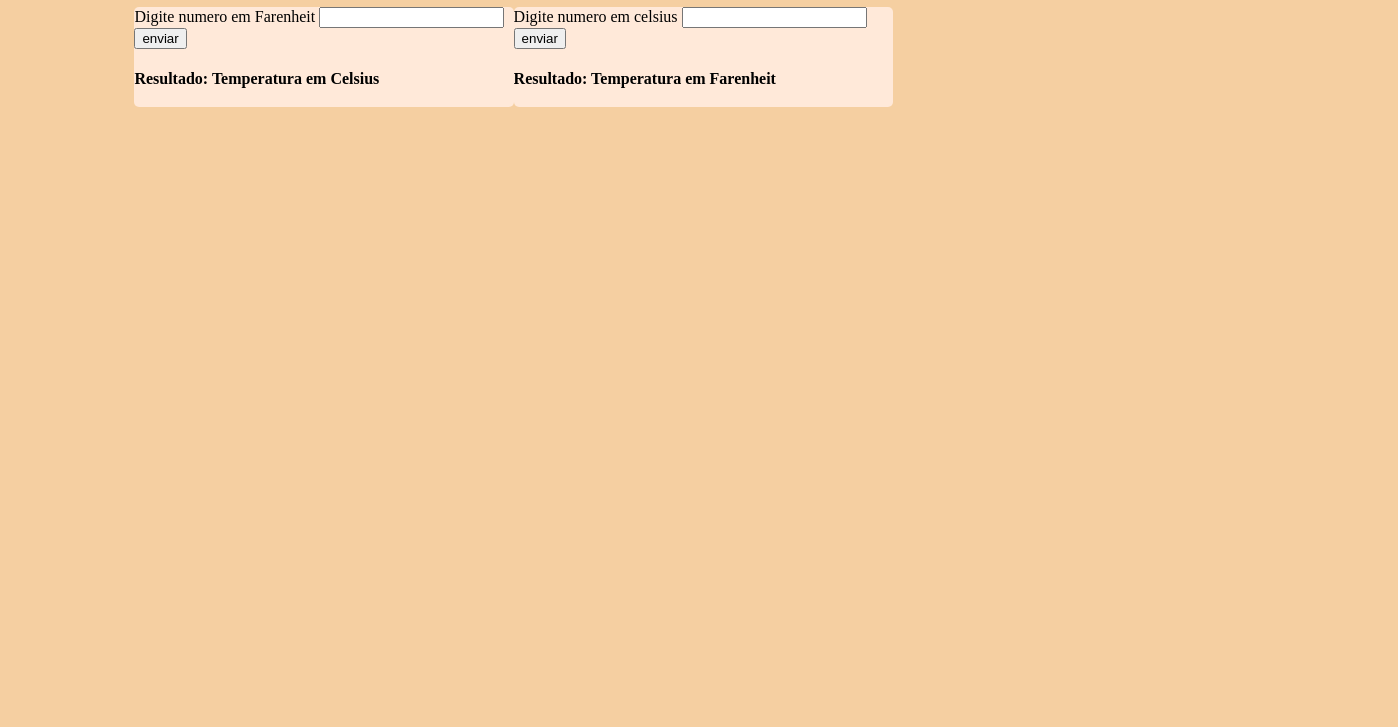
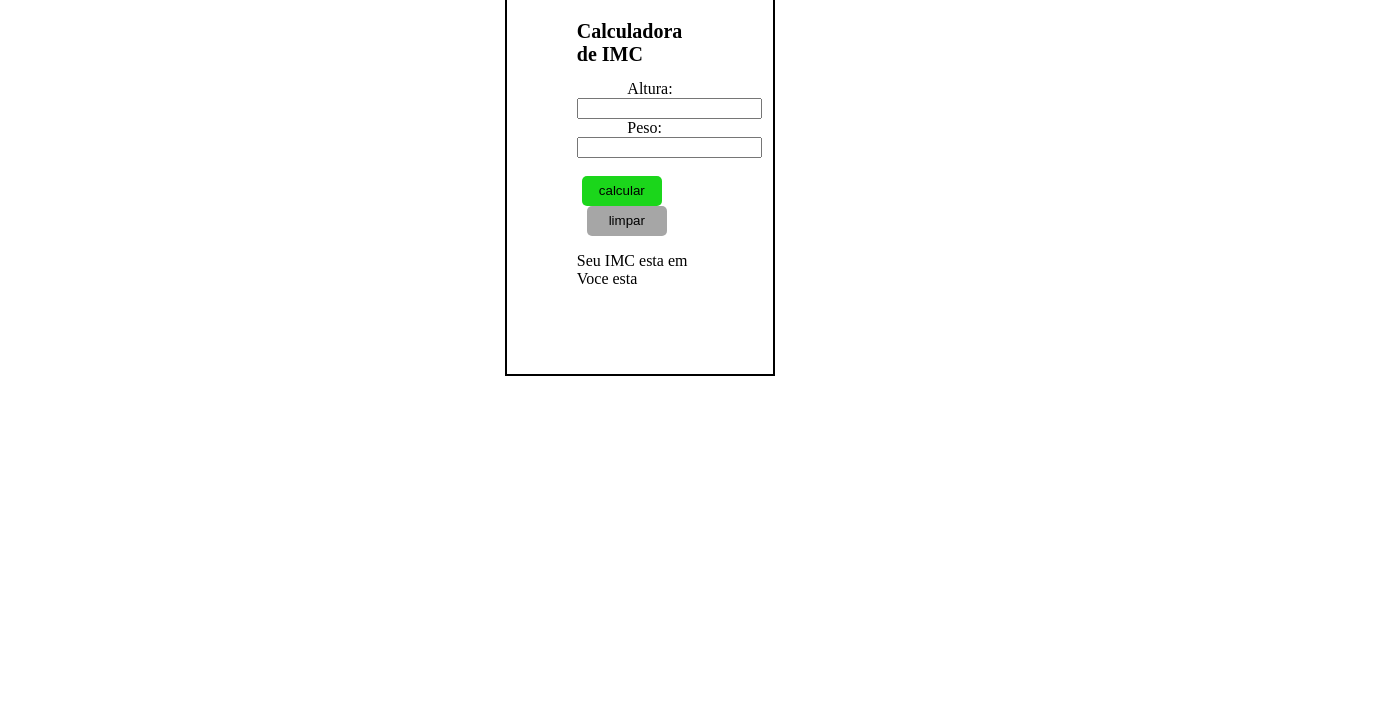
Before and after one commit to rabbitSamurai/ConversorTEMP, a plain HTML site: page index.html in a window 1280 px wide. Shown: the part 73-800 px from the top of the page, 1398 px wide, since content can reach past the window. Drawn offline with Linux system fonts and the light colour scheme.

Commit message:
prova de logica de javascript

```diff
--- a/index.html
+++ b/index.html
@@ -1,31 +1,31 @@
 <!DOCTYPE html>
 <html lang="en">
 <head>
-    <link rel="stylesheet" href="style.css">
-    <script src="script.js"></script>
     <meta charset="UTF-8">
     <meta http-equiv="X-UA-Compatible" content="IE=edge">
     <meta name="viewport" content="width=device-width, initial-scale=1.0">
-    <title>Conversor de Temp</title>
+    <script src="/script.js"></script>
+    <link rel="stylesheet" href="style.css">
+    <title>Calculadora IMC</title>
 </head>
 <body>
-    <h1>Conversor de Temp</h1>
-    <form action="">
-        <div id="celsiusDiv">
-            <label for="inputDeCelsius">Digite numero em celsius</label>
-            <input type="number" name="inputCelsius" id="inputCelsius"><br>
-            <input type="button" value="enviar" onclick="celsiustoFarenheit ();">
-            <h4>Resultado: <span id="span"> Temperatura em Farenheit </span></h4>
-        </div>
 
-        <div id="FarenheitDiv">
+    <div>
+        <form>
+        <h1>Calculadora de IMC</h1>
+        <label for="altura" >Altura:</label><br>
+        <input type="number" name="altura" id="altura"><br>
 
-            <label for="inputDeFarenheit">Digite numero em Farenheit</label>
-            <input type="number" name="inputFarenheit" id="inputFarenheit"><br>
-            <input type="button" value="enviar" onclick="farenheitToCelsius ();">
-            <h4>Resultado: <span id="spanf"> Temperatura em Celsius </span></h4>
-         </div>
+        <label for="peso">Peso:</label><br>
+        <input type="number" name="peso" id="peso"><br><br>
 
-    </form>
+        <input type="button" value="calcular" id="calc" onclick="Obesidade()">
+        <button type="reset" id="limpar">limpar</button>
+
+        <p>Seu IMC esta em <span id="resultImc"></span> Voce esta <span id="resultObesidade"></span></p>
+
+        </form>
+    </div>
+
 </body>
 </html>
--- a/script.js
+++ b/script.js
@@ -1,14 +1,41 @@
+function CalcuIMC() {
 
-function celsiustoFarenheit () {
-    let celsius = document.getElementById('inputCelsius').value;
-    celsiusCalculo = parseInt(celsius) + 32;
-    console.log(celsiusCalculo)
-    document.getElementById('span').innerHTML = celsiusCalculo + ' em Farenheit';
+    let peso = document.getElementById('peso').value;
+    let altura = document.getElementById('altura').value;
+
+    imc = peso / (altura) **2
+    console.log(imc)
+
+    return imc
 }
 
-function farenheitToCelsius (){
-    let farenheit = document.getElementById('inputFarenheit').value;
-    farenheitCalculo = parseInt(farenheit) - 32 * 5/9
-    console.log(farenheitCalculo)
-    document.getElementById('spanf').innerHTML = farenheitCalculo + 'em celsius'
+
+
+function Obesidade(){
+    let imprimir
+
+    CalcuIMC()
+
+    if (imc < 18.5){
+
+        imprimir = 'magro'
+
+    }
+
+    else if(imc > 18.6 && imc < 24.9){
+        imprimir = 'normal'
+    }
+    else if(imc > 25 && imc < 29.9){
+        imprimir = 'Sobrepeso'
+    }
+
+    else if(imc > 30){
+        imprimir = 'obeso'
+    }
+
+    document.getElementById('resultImc').innerHTML = Math.round(imc)
+    document.getElementById('resultObesidade').innerHTML = imprimir
+
+    console.log(imprimir)
+    return imprimir
 }
--- a/style.css
+++ b/style.css
@@ -1,46 +1,34 @@
-body{
-    background-color: rgb(245, 207, 161);
+div {
+    margin: auto;
+    width: 10%;
+    border: 2px solid rgb(0, 0, 0);
+    padding: 70px;
 }
 
 h1{
-    position: relative;
-
-    left: 10%;
-    color: brown;
+    font-size: 20px;
 }
 
-#celsiusDiv{
-    background-color: rgb(255, 233, 217);
-    width: 30%;
-    height: 100px;
-    border-radius: 5px;
-
-    position: relative;
-
-    left: 40%;
+label{
+   margin-left: 40%;
 }
 
-#celsiusDiv{
-    background-color: rgb(255, 233, 217);
-    width: 30%;
-    height: 100px;
+#calc{
+    background-color: rgb(27, 214, 27);
+    border: none;
+    width: 80px;
+    height: 30px;
     border-radius: 5px;
-
     position: relative;
-
-    left: 40%;
+    left: 5px;
 }
 
-#FarenheitDiv{
-
-    background-color: rgb(255, 233, 217);
-    width: 30%;
-    height: 100px;
+#limpar{
+    background-color: rgb(166, 166, 166);
+    border: none;
+    width: 80px;
+    height: 30px;
     border-radius: 5px;
-
     position: relative;
-
-    left: 10%;
-    bottom: 100px;
-
+    left: 10px;
 }
```
Also changed, not shown: respostas.css (added, +11 -0 lines).
